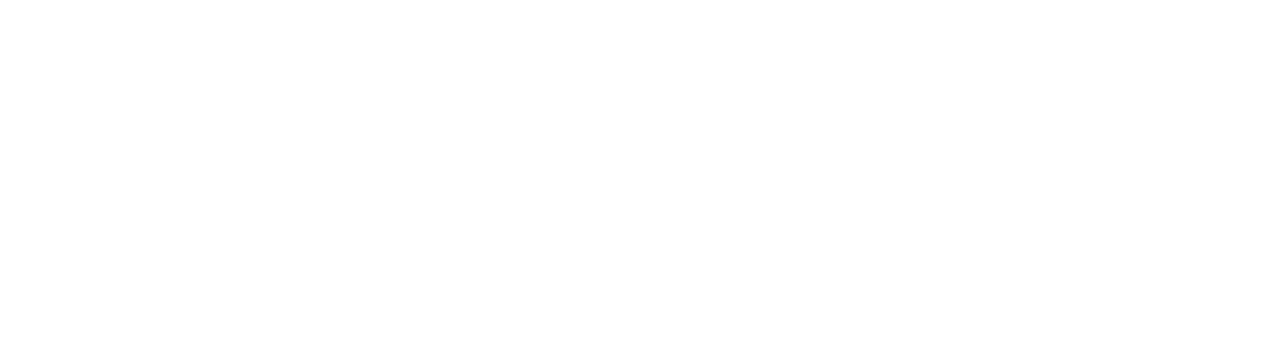
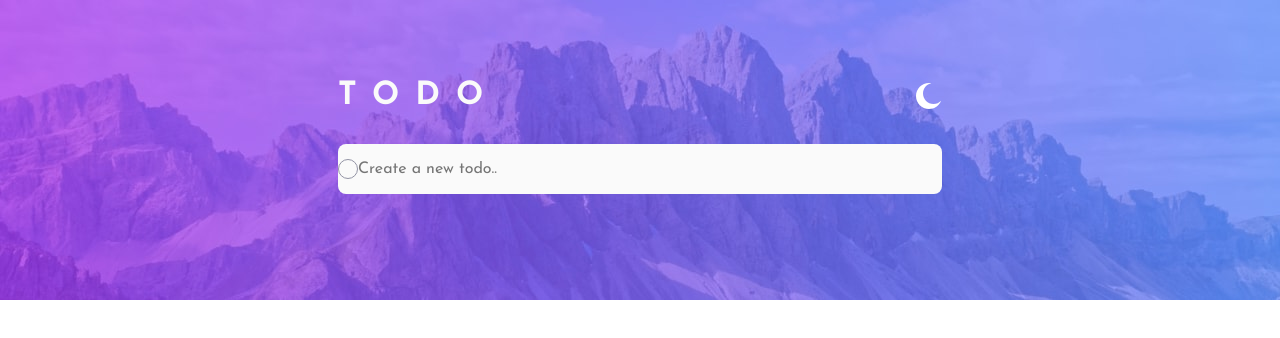
Before and after one commit to rajonxrondo/to-do-app-vanilla-js, a plain HTML site: page index.html in a window 1280 px wide. Drawn offline with Linux system fonts and the light colour scheme.

Commit message:
added header title input

```diff
--- a/index.html
+++ b/index.html
@@ -11,8 +11,20 @@
 <link rel="stylesheet" href="styles.css">
 </head>
 <body>
+  <header class="header">
+   </header>
 
+<div class="container">
+  <div class="todo_head">
+    <h1 class="title">TODO</h1>
+    <img class="toggle" src="./images/icon-moon.svg">
+  </div>
+  <div class="task">
+    <span id="checkmark"></span>
+    <input type="text" placeholder="Create a new todo..">
 
+  </div>
+</div>
 
 
   <script src="app.js"></script>
--- a/styles.css
+++ b/styles.css
@@ -0,0 +1,84 @@
+@import url('https://fonts.googleapis.com/css2?family=Josefin+Sans:wght@400;700&display=swap');
+
+:root {
+    --Very-Light-Gray: hsl(0, 0%, 98%);
+    --Very-Light-Grayish-Blue: hsl(236, 33%, 92%);
+    --Light-Grayish-Blue: hsl(233, 11%, 84%);
+    --Dark-Grayish-Blue: hsl(236, 9%, 61%);
+    --Very-Dark-Grayish-Blue: hsl(235, 19%, 35%);
+}
+
+* {
+    font-family: 'Josefin Sans', sans-serif;
+    padding: 0;
+    margin: 0;
+    box-sizing: border-box;
+
+}
+
+
+body {
+    min-height: 100vh;
+    display: flex;
+    justify-content: center;
+
+}
+
+.header {
+    background-image: url(./images/bg-desktop-light.jpg);
+    width: 100%;
+    height: 300px;
+    position: absolute;
+    z-index: -1;
+    background-repeat: no-repeat;
+    background-size: cover;
+}
+
+.container {
+    margin: 3rem;
+    width: 700px;
+    padding: 2rem 3rem;
+    border-radius: .5rem;
+}
+
+.todo_head {
+    display: flex;
+    align-items: center;
+    margin-bottom: 2rem;
+}
+
+.title {
+    z-index: 1;
+    font-weight: 700;
+    color: var(--Very-Light-Gray);
+    letter-spacing: 1rem;
+}
+
+.toggle {
+    margin-left: auto;
+    z-index: 1;
+}
+
+.task {
+   background-color: var(--Very-Light-Gray);
+   height: 50px;
+   display: flex;
+   align-items: center;
+   border-radius: .5rem;
+
+}
+
+#checkmark {
+    content: "";
+    background-color: var(--Very-Light-Gray);
+    width: 20px;
+    height: 20px;
+    display: inline-block;
+    border-radius: 50%;
+    z-index: 1;
+    border: solid 1px var(--Dark-Grayish-Blue)
+}
+
+input {
+    all: unset;
+}
```
